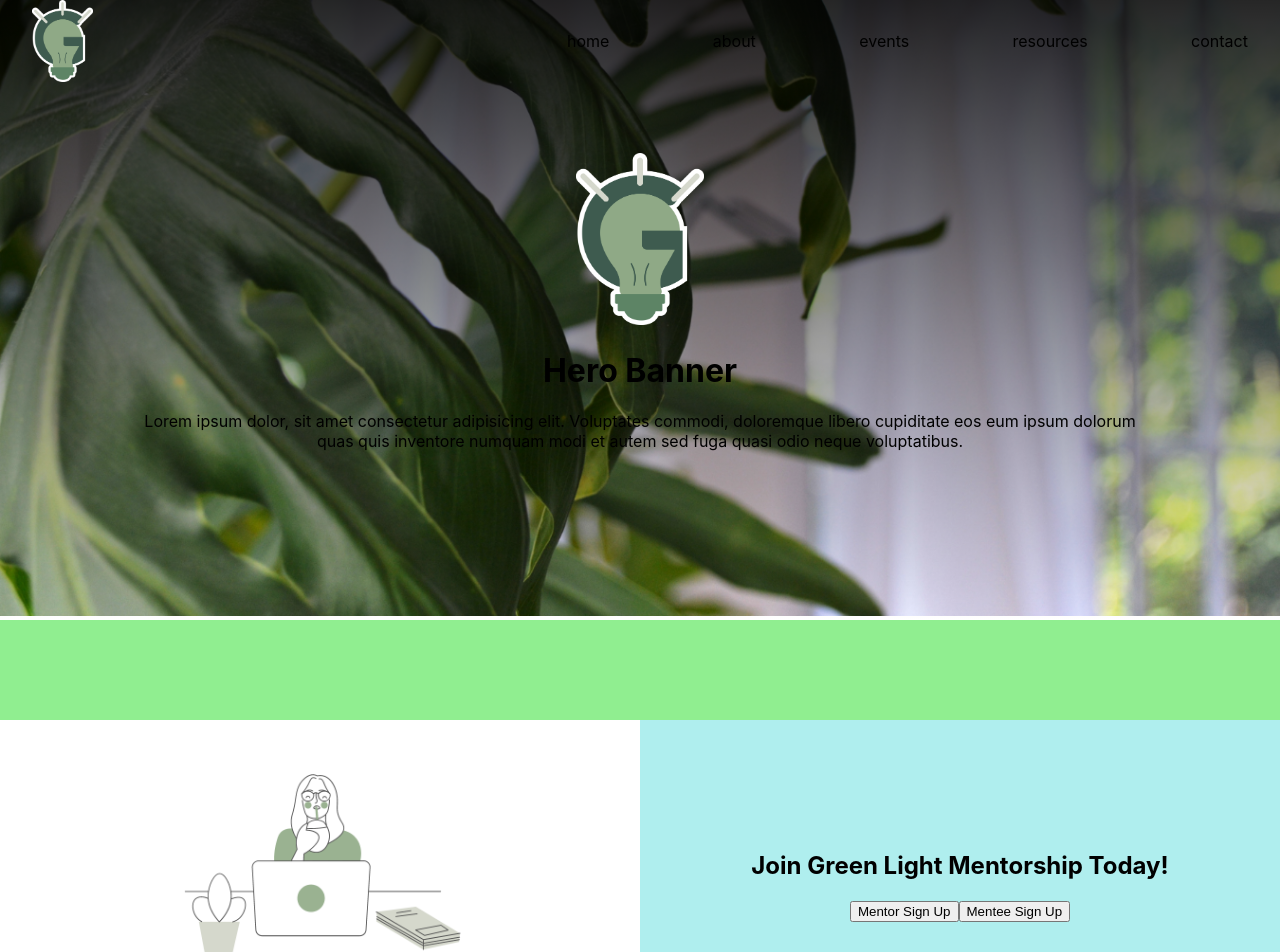
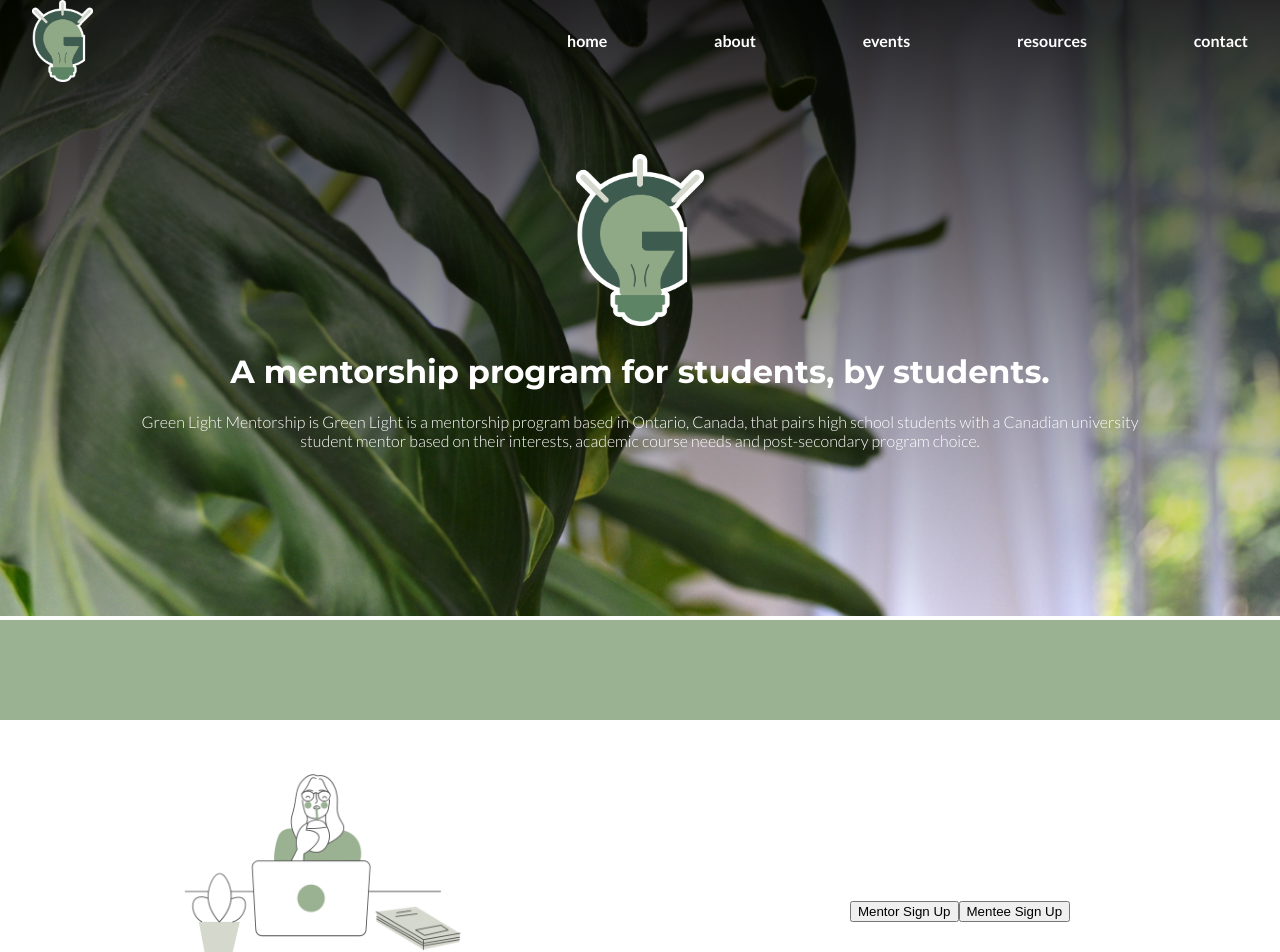
Before and after one commit to SaqifAbrar/glm-website-nextjs, a Next.js app: page /home in a window 1280 px wide. Shown: the top 952 px of the page. Built offline with nearby package versions, Linux system fonts and the light colour scheme.

Commit message:
incorporated global sass variables

```diff
--- a/common/components/navbar.module.scss
+++ b/common/components/navbar.module.scss
@@ -2,6 +2,7 @@
 	top: 0;
 	left: 0;
 	position: absolute;
+	color: $default-text-color;
 }
 
 .navbarWrapper {
@@ -21,6 +22,8 @@
 	width: 56%;
 	display: flex;
 	align-items: center;
+	font-family: $main-text-font;
+	font-weight: 700;
 
 	ul {
 		width: 100%;
--- a/modules/home/heroBanner.jsx
+++ b/modules/home/heroBanner.jsx
@@ -18,12 +18,12 @@ export default function heroBanner() {
 						<img src='/assets/final_logo_white.png' alt='' />
 					</div>
 					<div className={styles.heroText}>
-						<h1>Hero Banner</h1>
+						<h1>A mentorship program for students, by students. </h1>
 						<p>
-							Lorem ipsum dolor, sit amet consectetur adipisicing elit.
-							Voluptates commodi, doloremque libero cupiditate eos eum ipsum
-							dolorum quas quis inventore numquam modi et autem sed fuga quasi
-							odio neque voluptatibus.
+							Green Light Mentorship is Green Light is a mentorship program
+							based in Ontario, Canada, that pairs high school students with a
+							Canadian university student mentor based on their interests,
+							academic course needs and post-secondary program choice.
 						</p>
 					</div>
 				</div>
--- a/modules/home/heroBanner.module.scss
+++ b/modules/home/heroBanner.module.scss
@@ -42,4 +42,5 @@
 
 .heroText {
 	padding: 0 10%;
+	color: $default-text-color;
 }
--- a/modules/home/impactCard.module.scss
+++ b/modules/home/impactCard.module.scss
@@ -1,6 +1,6 @@
 .impactCardContainer {
 	width: max(27%);
-	background-color: lightgreen;
+	background-color: $light-green;
 	border-radius: 15px;
 }
 
--- a/modules/home/impacts.module.scss
+++ b/modules/home/impacts.module.scss
@@ -1,5 +1,6 @@
 .impactsContainer {
-	background-color: green;
+	color: $default-text-color;
+	background-color: $dark-green;
 }
 
 .impactsWrapper {
--- a/modules/home/join.module.scss
+++ b/modules/home/join.module.scss
@@ -18,11 +18,12 @@
 
 .joinContent {
 	width: 50%;
-	background-color: paleturquoise;
 	display: flex;
 	flex-direction: column;
 	align-items: center;
 	justify-content: center;
+	color: white;
+	text-align: center;
 }
 
 .signContainer {
--- a/modules/home/testimonies.module.scss
+++ b/modules/home/testimonies.module.scss
@@ -1,4 +1,4 @@
 .testimoniesContainer {
 	height: 100px;
-	background-color: lightgreen;
+	background-color: $light-green;
 }
--- a/next.config.js
+++ b/next.config.js
@@ -1,3 +1,8 @@
+const path = require("path");
 module.exports = {
 	reactStrictMode: true,
+	sassOptions: {
+		includePaths: [path.join(__dirname, "styles")],
+		prependData: `@import "variables.scss";`,
+	},
 };
--- a/styles/globals.scss
+++ b/styles/globals.scss
@@ -3,13 +3,14 @@
 $main-header-font: "Montserrat", sans-serif;
 $main-text-font: "Lato", sans-serif;
 
-$dark-text-font: #000000;
-$light-text-font: #ffffff;
-
 $darkest-green: #2e4541;
 $dark-green: #3e5b4f;
 $mid-green: #5d8465;
 $light-green: #9ab291;
+
+$header-text-color: $dark-green;
+$default-text-color: #ffffff;
+$dark-text-color: #000000;
 
 html,
 body {
@@ -27,3 +28,18 @@ a {
 * {
 	box-sizing: border-box;
 }
+
+h1 {
+	font-family: $main-header-font;
+	font-weight: $bold;
+}
+
+h2 {
+	font-family: $main-header-font;
+	font-weight: $bold;
+}
+
+p {
+	font-family: $main-text-font;
+	font-weight: $light;
+}
--- /dev/null
+++ b/styles/variables.scss
@@ -0,0 +1,17 @@
+@import url("https://fonts.googleapis.com/css2?family=Lato:ital,wght@0,100;0,300;0,400;0,700;0,900;1,100;1,300;1,400;1,700;1,900&family=Montserrat:ital,wght@0,100;0,200;0,300;0,400;0,500;0,600;0,700;0,800;0,900;1,100;1,200;1,300;1,400;1,500;1,600;1,700;1,800;1,900&display=swap");
+
+$main-header-font: "Montserrat", sans-serif;
+$main-text-font: "Lato", sans-serif;
+
+$darkest-green: #2e4541;
+$dark-green: #3e5b4f;
+$mid-green: #5d8465;
+$light-green: #9ab291;
+
+$header-text-color: $dark-green;
+$default-text-color: #ffffff;
+$dark-text-color: #000000;
+
+$bold: 700;
+$regular: 500;
+$light: 300;
```
Also changed, not shown: pages/index.js (+17 -17 lines).
